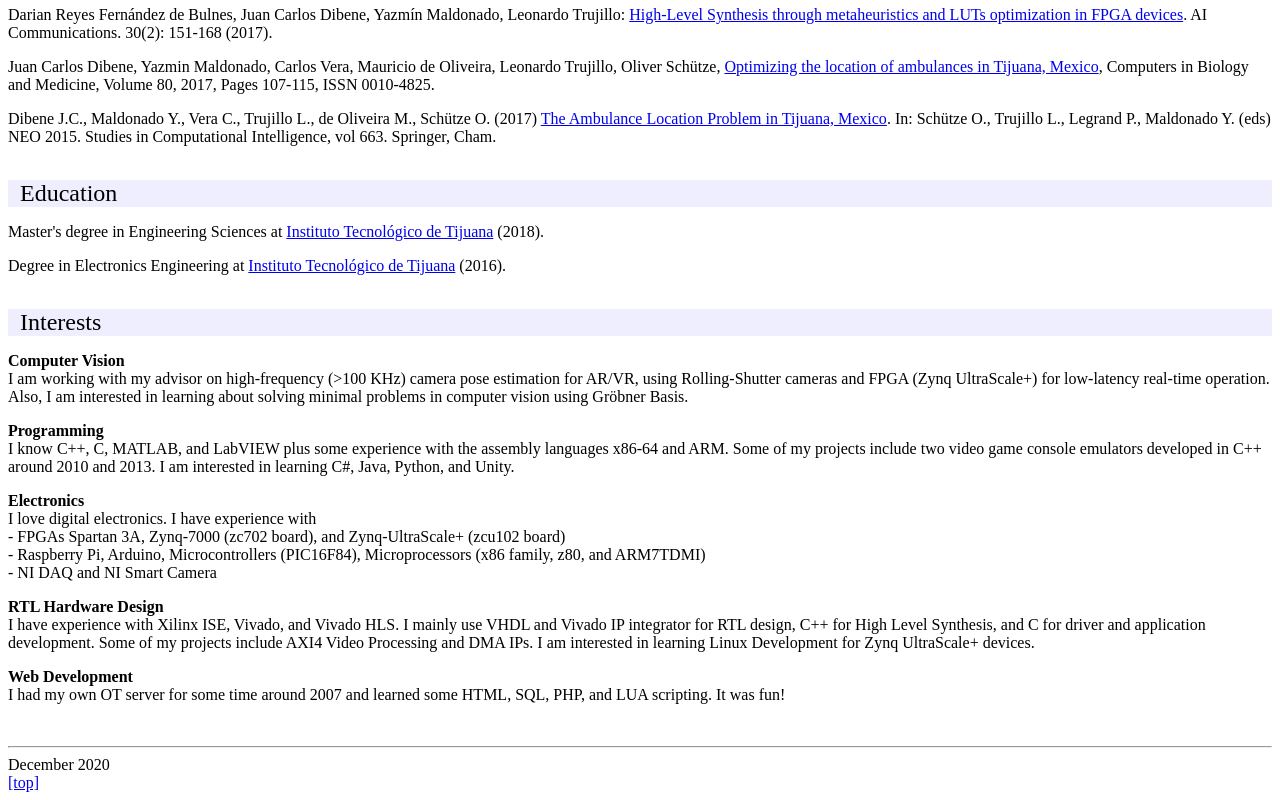
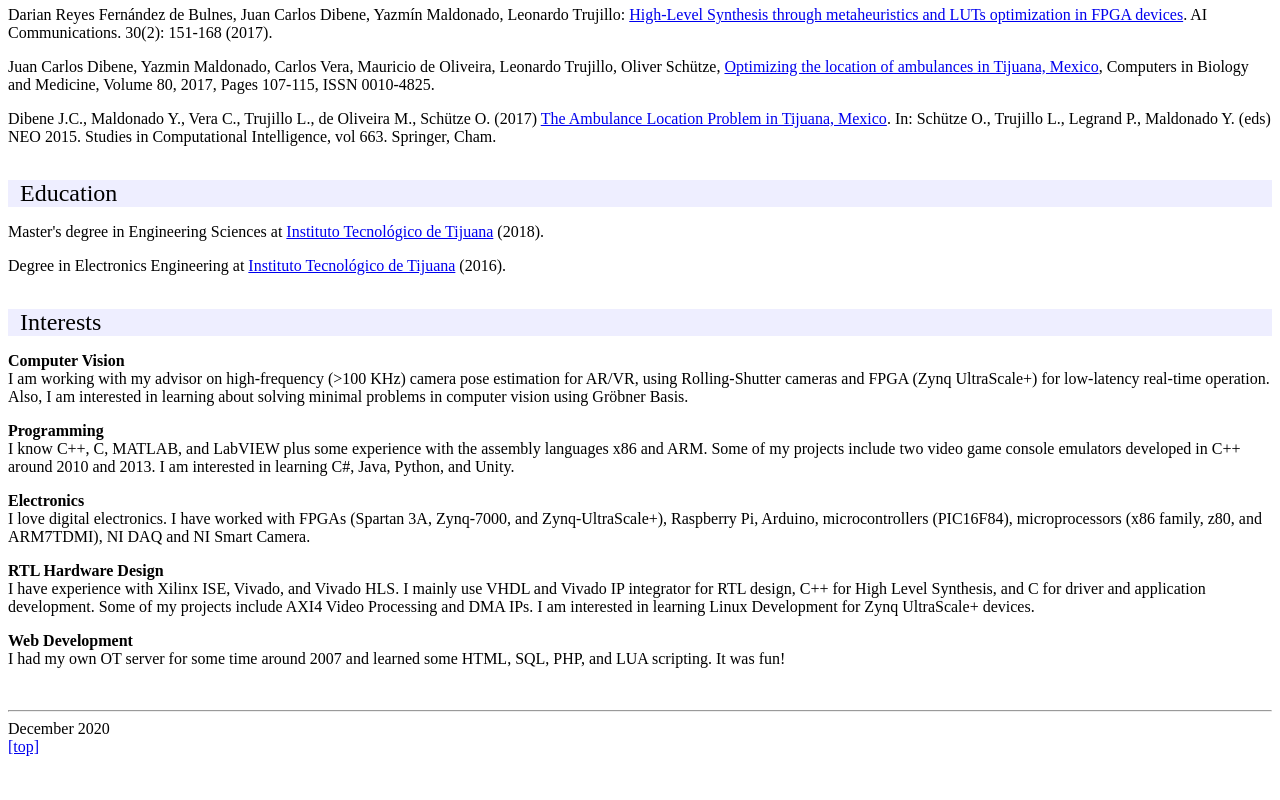
Before and after one commit to jdibene/jdibene.github.io, a plain HTML site: page index.html in a window 1280 px wide. Shown: the part 569-1369 px from the top of the page. After the commit the page ends 1333 px from the top, so only its background shows below. Drawn offline with Linux system fonts and the light colour scheme.

Commit message:
Add files via upload

```diff
--- a/index.html
+++ b/index.html
@@ -127,13 +127,10 @@ Degree in Electronics Engineering at <a href="http://tectijuana.edu.mx/">Institu
 I am working with my advisor on high-frequency (>100 KHz) camera pose estimation for AR/VR, using Rolling-Shutter cameras and FPGA (Zynq UltraScale+) for low-latency real-time operation. Also, I am interested in  learning about solving minimal problems in computer vision using Gröbner Basis.
 </p><p>
 <b>Programming</b><br>
-I know C++, C, MATLAB, and LabVIEW plus some experience with the assembly languages x86-64 and ARM. Some of my projects include two video game console emulators developed in C++ around 2010 and 2013. I am interested in learning C#, Java, Python, and Unity.
+I know C++, C, MATLAB, and LabVIEW plus some experience with the assembly languages x86 and ARM. Some of my projects include two video game console emulators developed in C++ around 2010 and 2013. I am interested in learning C#, Java, Python, and Unity.
 </p><p>
 <b>Electronics</b><br>
-I love digital electronics. I have experience with <br>
-- FPGAs Spartan 3A, Zynq-7000 (zc702 board), and Zynq-UltraScale+ (zcu102 board) <br>
-- Raspberry Pi, Arduino, Microcontrollers (PIC16F84), Microprocessors (x86 family, z80, and ARM7TDMI) <br>
-- NI DAQ and NI Smart Camera
+I love digital electronics. I have worked with FPGAs (Spartan 3A, Zynq-7000, and Zynq-UltraScale+),  Raspberry Pi, Arduino, microcontrollers (PIC16F84), microprocessors (x86 family, z80, and ARM7TDMI), NI DAQ and NI Smart Camera.
 </p><p>
 <b>RTL Hardware Design</b><br>
 I have experience with Xilinx ISE, Vivado, and Vivado HLS. I mainly use VHDL and Vivado IP integrator for RTL design, C++ for High Level Synthesis, and C for driver and application development. Some of my projects include AXI4 Video Processing and DMA IPs. I am interested in learning Linux Development for Zynq UltraScale+ devices.
```
